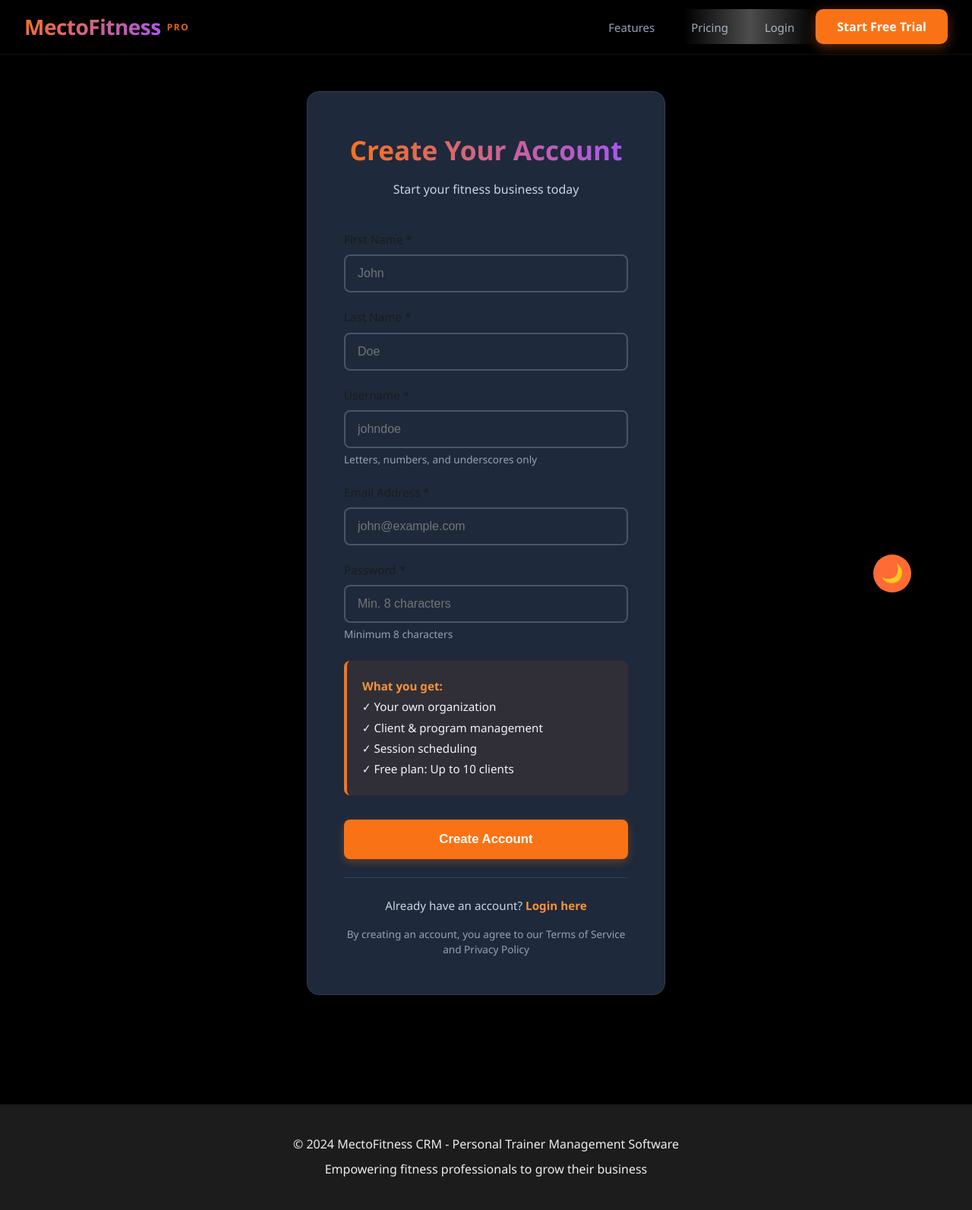
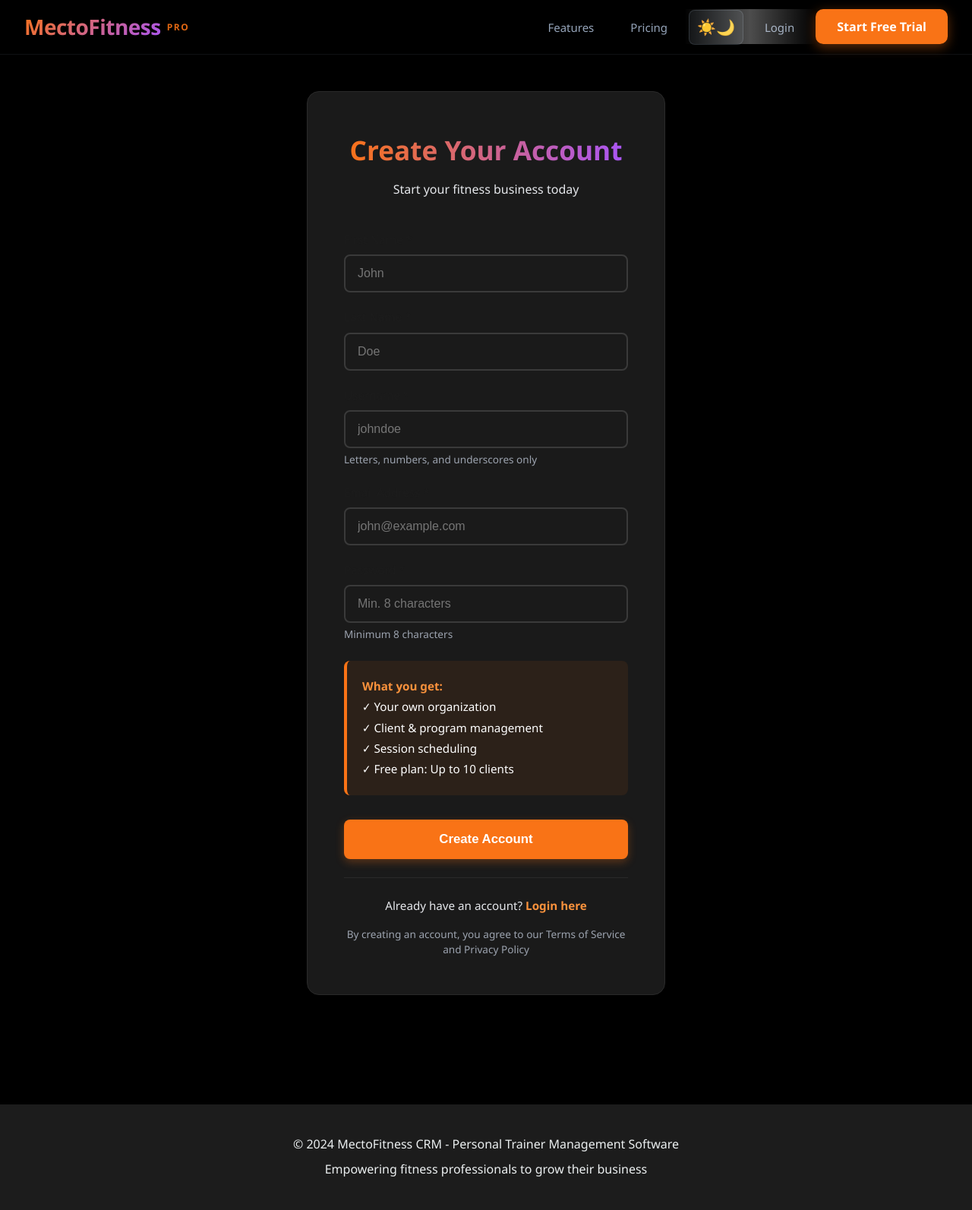
Before and after one commit to JonSvitna/MectofitnessCRM, a Flask app: page /register in a window 1280 px wide. Shown: the whole page at 76% size. Run offline with Flask 3, Linux system fonts and the light colour scheme; data that the repository does not hold is empty.

Commit message:
Implement dark theme with orange/purple accents and functional theme toggle
- Updated brand colors from blue/teal to orange (#F97316) and purple (#A855F7)
- Enhanced dark theme with true black backgrounds and high-contrast white text
- Added theme toggle button to navbar for authenticated users
- Updated theme.js to use existing navbar button or create floating button
- Fixed theme default from light to dark to match app design
- Updated all gradients and UI elements to use new brand colors
- Improved login/register card text visibility with brighter text colors

🤖 Generated with [Claude Code](https://claude.com/claude-code)

Co-Authored-By: Claude Sonnet 4.5 <noreply@anthropic.com>

```diff
--- a/app/static/css/theme.css
+++ b/app/static/css/theme.css
@@ -31,10 +31,10 @@
     --theme-card-shadow: 0 4px 6px -1px rgba(0, 0, 0, 0.1);
 
     /* Brand Colors - Remain constant across themes */
-    --brand-primary: #FF6B35;
-    --brand-secondary: #004E89;
-    --brand-accent: #1AE5BE;
-    --brand-dark: #1A1A2E;
+    --brand-primary: #F97316;
+    --brand-secondary: #A855F7;
+    --brand-accent: #FB923C;
+    --brand-dark: #000000;
     --brand-gold: #FFD700;
 
     /* Semantic Colors */
@@ -55,29 +55,29 @@
 /* ===== DARK THEME ===== */
 [data-theme="dark"] {
     /* Theme Colors - Dark Mode */
-    --theme-bg-primary: #0F172A;
-    --theme-bg-secondary: #1E293B;
-    --theme-bg-tertiary: #334155;
-    --theme-bg-elevated: #1E293B;
+    --theme-bg-primary: #000000;
+    --theme-bg-secondary: #0A0A0A;
+    --theme-bg-tertiary: #1A1A1A;
+    --theme-bg-elevated: #1A1A1A;
 
-    --theme-text-primary: #F1F5F9;
-    --theme-text-secondary: #CBD5E1;
-    --theme-text-tertiary: #94A3B8;
-    --theme-text-inverse: #0F172A;
+    --theme-text-primary: #FFFFFF;
+    --theme-text-secondary: #E5E7EB;
+    --theme-text-tertiary: #9CA3AF;
+    --theme-text-inverse: #000000;
 
-    --theme-border-light: #334155;
-    --theme-border-medium: #475569;
-    --theme-border-strong: #64748B;
+    --theme-border-light: #2A2A2A;
+    --theme-border-medium: #3A3A3A;
+    --theme-border-strong: #4A4A4A;
 
-    --theme-input-bg: #1E293B;
-    --theme-input-text: #F1F5F9;
-    --theme-input-border: #475569;
-    --theme-input-border-focus: #FF6B35;
-    --theme-input-placeholder: #64748B;
+    --theme-input-bg: #1A1A1A;
+    --theme-input-text: #FFFFFF;
+    --theme-input-border: #3A3A3A;
+    --theme-input-border-focus: #F97316;
+    --theme-input-placeholder: #6B7280;
 
-    --theme-card-bg: #1E293B;
-    --theme-card-border: #334155;
-    --theme-card-shadow: 0 4px 6px -1px rgba(0, 0, 0, 0.3);
+    --theme-card-bg: #1A1A1A;
+    --theme-card-border: #2A2A2A;
+    --theme-card-shadow: 0 4px 6px -1px rgba(0, 0, 0, 0.5);
 
     /* Shadows adjusted for dark mode */
     --shadow-xs: 0 1px 2px 0 rgba(0, 0, 0, 0.3);
@@ -147,8 +147,8 @@ body {
 
 /* ===== NAVBAR ===== */
 .navbar {
-    background: linear-gradient(135deg, #1A1A2E 0%, #004E89 100%) !important;
-    /* Keep navbar consistent in both themes */
+    background: #000000 !important;
+    border-bottom: 1px solid rgba(148, 163, 184, 0.1);
 }
 
 /* ===== THEME TOGGLE BUTTON ===== */
@@ -188,7 +188,7 @@ body {
     width: 60px;
     height: 60px;
     border-radius: 50%;
-    background: linear-gradient(135deg, var(--brand-primary), #FF8C42);
+    background: linear-gradient(135deg, var(--brand-primary), var(--brand-secondary));
     border: none;
     cursor: pointer;
     display: flex;
@@ -202,7 +202,7 @@ body {
 
 .ai-chatbot-button:hover {
     transform: scale(1.1);
-    box-shadow: 0 8px 24px rgba(255, 107, 53, 0.4);
+    box-shadow: 0 8px 24px rgba(249, 115, 22, 0.4);
 }
 
 /* Adjust for desktop with sidebar (React app) */
@@ -251,7 +251,7 @@ body {
 }
 
 .chatbot-header {
-    background: linear-gradient(135deg, var(--brand-primary), #FF8C42);
+    background: linear-gradient(135deg, var(--brand-primary), var(--brand-secondary));
     color: white;
     padding: 1rem 1.25rem;
     display: flex;
@@ -312,11 +312,11 @@ body {
 }
 
 .message-avatar.ai {
-    background: linear-gradient(135deg, var(--brand-primary), #FF8C42);
+    background: linear-gradient(135deg, var(--brand-primary), var(--brand-secondary));
 }
 
 .message-avatar.user {
-    background: var(--brand-secondary);
+    background: var(--brand-accent);
 }
 
 .message-content {
@@ -416,7 +416,7 @@ body {
 }
 
 .chatbot-send:hover {
-    background: #FF8C42;
+    background: #EA580C;
     transform: scale(1.05);
 }
 
--- a/app/static/js/theme.js
+++ b/app/static/js/theme.js
@@ -5,7 +5,7 @@
 
 class ThemeManager {
     constructor() {
-        this.currentTheme = this.getStoredTheme() || 'light';
+        this.currentTheme = this.getStoredTheme() || 'dark';
         this.init();
     }
 
@@ -13,8 +13,8 @@ class ThemeManager {
         // Apply stored theme immediately
         this.applyTheme(this.currentTheme, false);
 
-        // Create theme toggle button
-        this.createToggleButton();
+        // Setup theme toggle button (either existing or create new)
+        this.setupToggleButton();
 
         // Listen for system theme changes
         this.watchSystemTheme();
@@ -28,11 +28,16 @@ class ThemeManager {
         }
 
         // Check if user has system preference
-        if (window.matchMedia && window.matchMedia('(prefers-color-scheme: dark)').matches) {
+        if (window.matchMedia) {
+            if (window.matchMedia('(prefers-color-scheme: dark)').matches) {
                 return 'dark';
+            } else if (window.matchMedia('(prefers-color-scheme: light)').matches) {
+                return 'light';
+            }
         }
 
-        return 'light';
+        // Default to dark theme
+        return 'dark';
     }
 
     applyTheme(theme, animate = true) {
@@ -69,7 +74,16 @@ class ThemeManager {
         this.applyTheme(newTheme, true);
     }
 
-    createToggleButton() {
+    setupToggleButton() {
+        // Check if there's an existing theme toggle button in the navbar
+        const existingButton = document.getElementById('themeToggle');
+
+        if (existingButton) {
+            // Use the existing navbar button
+            this.toggleButton = existingButton;
+            existingButton.onclick = () => this.toggleTheme();
+        } else {
+            // Create a floating toggle button (fallback for pages without navbar)
             const button = document.createElement('button');
             button.className = 'theme-toggle';
             button.setAttribute('aria-label', 'Toggle theme');
@@ -78,18 +92,35 @@ class ThemeManager {
 
             document.body.appendChild(button);
             this.toggleButton = button;
+        }
+
         this.updateToggleIcon(this.currentTheme);
     }
 
     updateToggleIcon(theme) {
         if (!this.toggleButton) return;
 
+        // Check if this is the navbar button (has child spans) or floating button
+        const lightIcon = this.toggleButton.querySelector('.theme-icon-light');
+        const darkIcon = this.toggleButton.querySelector('.theme-icon-dark');
+
+        if (lightIcon && darkIcon) {
+            // Navbar button - icons are controlled by CSS based on data-theme attribute
+            // No need to update anything here as CSS handles it
+            if (theme === 'dark') {
+                this.toggleButton.setAttribute('title', 'Switch to light mode');
+            } else {
+                this.toggleButton.setAttribute('title', 'Switch to dark mode');
+            }
+        } else {
+            // Floating button - update innerHTML directly
             if (theme === 'dark') {
                 this.toggleButton.innerHTML = '☀️'; // Sun for light mode
                 this.toggleButton.setAttribute('title', 'Switch to light mode');
             } else {
                 this.toggleButton.innerHTML = '🌙'; // Moon for dark mode
                 this.toggleButton.setAttribute('title', 'Switch to dark mode');
+            }
         }
     }
 
--- a/app/static/src/styles/header.css
+++ b/app/static/src/styles/header.css
@@ -267,6 +267,39 @@
   color: var(--nav-link-hover);
 }
 
+/* Theme Toggle Button */
+.theme-toggle-btn {
+  display: flex;
+  align-items: center;
+  justify-content: center;
+  padding: 0.625rem;
+  background: rgba(148, 163, 184, 0.1);
+  border: 1px solid rgba(148, 163, 184, 0.2);
+  border-radius: 8px;
+  cursor: pointer;
+  transition: all 0.2s ease;
+  font-size: 1.25rem;
+}
+
+.theme-toggle-btn:hover {
+  background: rgba(148, 163, 184, 0.2);
+  border-color: rgba(148, 163, 184, 0.3);
+  transform: scale(1.05);
+}
+
+.theme-icon-light,
+.theme-icon-dark {
+  display: none;
+}
+
+[data-theme="light"] .theme-icon-dark {
+  display: block;
+}
+
+[data-theme="dark"] .theme-icon-light {
+  display: block;
+}
+
 /* Responsive Design */
 @media (max-width: 768px) {
   .modern-navbar {
--- a/app/templates/base.html
+++ b/app/templates/base.html
@@ -70,6 +70,12 @@
             <ul class="navbar-nav" id="navbarNav">
                 <li class="nav-item"><a href="{{ url_for('main.index') }}#features" class="nav-link">Features</a></li>
                 <li class="nav-item"><a href="{{ url_for('main.index') }}#pricing" class="nav-link">Pricing</a></li>
+                <li class="nav-item">
+                    <button id="themeToggle" class="theme-toggle-btn" aria-label="Toggle theme" title="Toggle light/dark mode">
+                        <span class="theme-icon-light">☀️</span>
+                        <span class="theme-icon-dark">🌙</span>
+                    </button>
+                </li>
                 <li class="nav-item"><a href="{{ url_for('auth.login') }}" class="nav-link">Login</a></li>
                 <li class="nav-item"><a href="{{ url_for('auth.register') }}" class="nav-cta">Start Free Trial</a></li>
             </ul>
```
Lines whose indentation alone changed are shown as unchanged.
